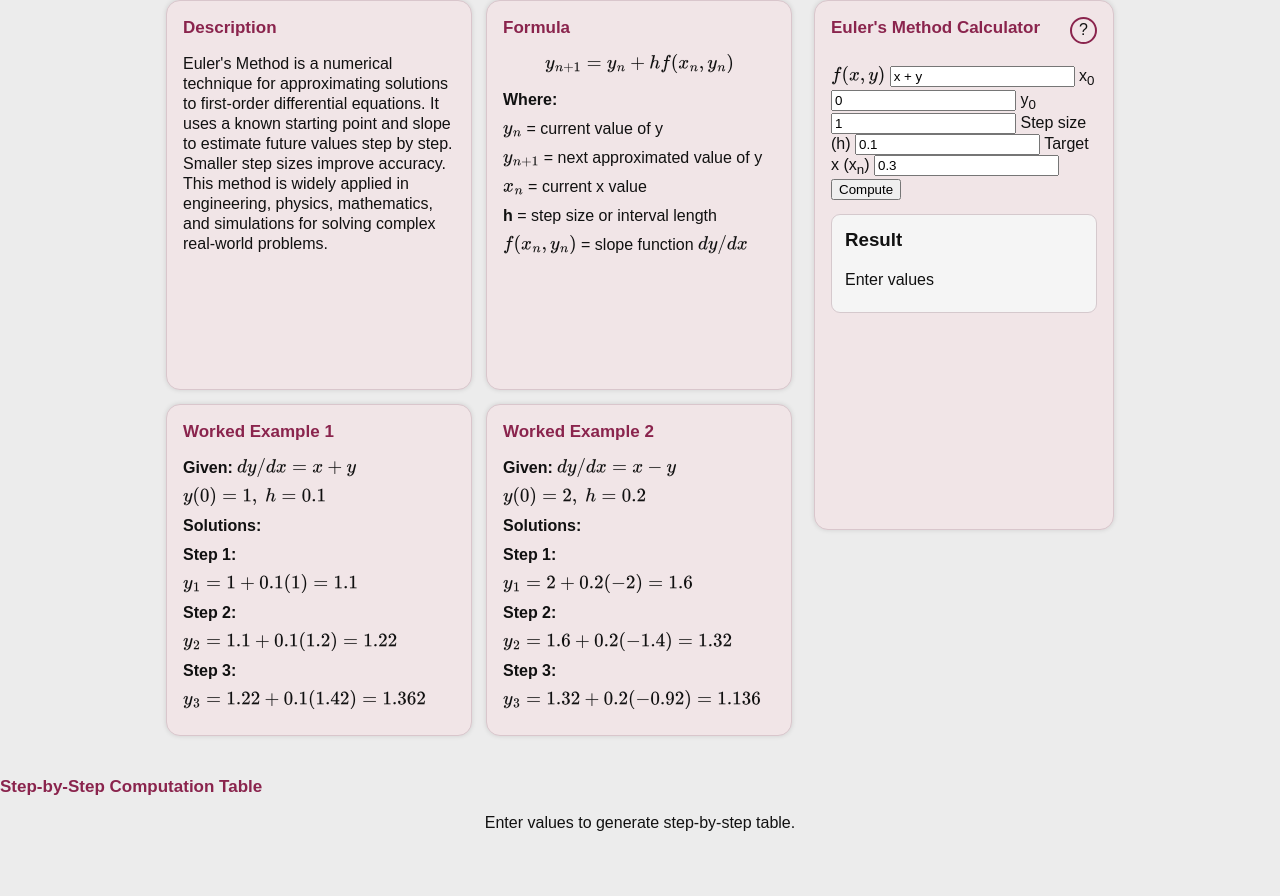
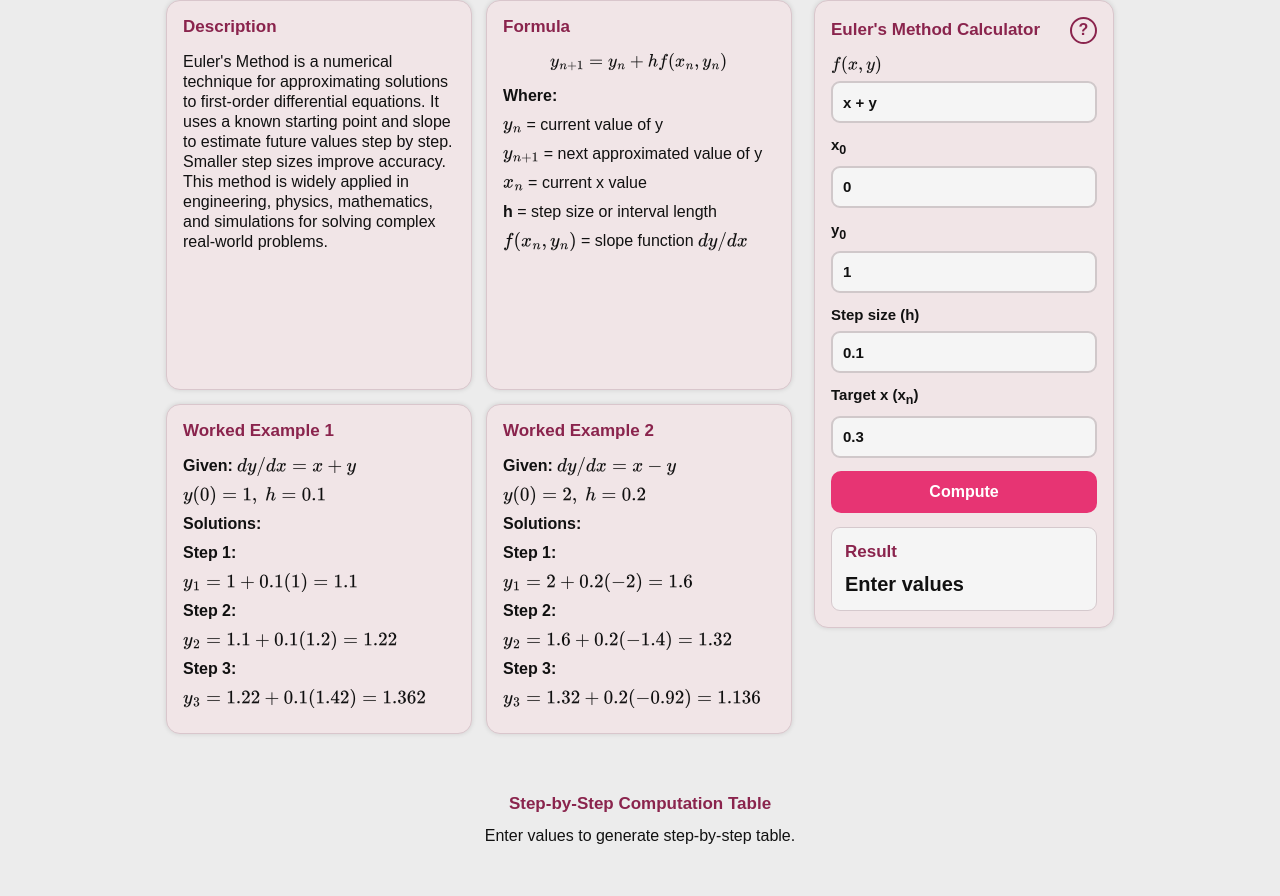
Before and after one commit to castoricodonna123-debug/eulers-method-calculator, a Flask app: page / in a window 1280 px wide. Shown: the part 109-1005 px from the top of the page. Before the commit the page ends 940 px from the top, so only its background shows below. Run offline with Flask 3, Linux system fonts and the light colour scheme.

Commit message:
Update style.css

```diff
--- a/static/style.css
+++ b/static/style.css
@@ -26,7 +26,10 @@ body {
     text-align: center;
 }
 
-h1, h2, h3, p {
+h1,
+h2,
+h3,
+p {
     margin-top: 0;
 }
 
@@ -42,6 +45,7 @@ h1 {
     font-size: 15px;
 }
 
+/* FIXED MAIN LAYOUT */
 .layout {
     display: grid;
     grid-template-columns: 1fr 300px;
@@ -81,6 +85,7 @@ h2 {
     margin-bottom: 16px;
     color: var(--pink-dark);
     font-size: 17px;
+    line-height: 1.15;
 }
 
 p {
@@ -88,15 +93,29 @@ p {
     font-size: 16px;
 }
 
+.formula {
+    margin: 6px 0 12px;
+    text-align: center;
+    font-size: 15px;
+}
+
 .calculator-card {
     width: 100%;
+    min-width: 0;
     min-height: 530px;
+    padding: 16px;
 }
 
 .calculator-title {
     display: flex;
+    align-items: center;
     justify-content: space-between;
+    gap: 12px;
     margin-bottom: 12px;
+}
+
+.calculator-title h2 {
+    margin: 0;
 }
 
 .calculator-title span {
@@ -106,67 +125,125 @@ p {
     place-items: center;
     border: 2px solid var(--pink-dark);
     border-radius: 50%;
+    color: var(--pink-dark);
+    font-weight: 700;
 }
 
-/* RESULT */
+form {
+    display: grid;
+    gap: 13px;
+}
+
+label {
+    display: block;
+    font-size: 15px;
+    font-weight: 700;
+}
+
+input {
+    display: block;
+    width: 100%;
+    height: 42px;
+    margin-top: 7px;
+    border: 2px solid #d0c8ca;
+    border-radius: 9px;
+    background: var(--field);
+    color: var(--ink);
+    font: inherit;
+    padding: 8px 10px;
+}
+
+button {
+    width: 100%;
+    height: 42px;
+    border: 0;
+    border-radius: 10px;
+    background: var(--pink);
+    color: white;
+    cursor: pointer;
+    font: inherit;
+    font-weight: 700;
+}
+
 .result-box {
+    min-height: 84px;
     margin-top: 14px;
-    padding: 13px;
     border: 1px solid #d5c9cd;
     border-radius: 9px;
     background: var(--field);
+    padding: 13px;
+}
+
+.result-box h3 {
+    margin-bottom: 10px;
+    color: var(--pink-dark);
+    font-size: 17px;
+}
+
+.result-box p {
+    margin-bottom: 0;
+    font-size: 20px;
+    font-weight: 700;
+}
+
+.error-text {
+    color: #b42318;
+    font-size: 13px !important;
 }
 
 /* ========================= */
-/* ✅ ADDED TABLE STYLES ONLY */
+/* ✅ ADDED: STEP-BY-STEP TABLE */
 /* ========================= */
 
-.euler-table-wrapper {
+.table-section {
     max-width: 980px;
-    margin: 0 auto 40px;
+    margin: 20px auto 50px;
     padding: 0 16px;
 }
 
-.euler-table-title {
-    font-size: 18px;
+.table-section h2 {
     color: var(--pink-dark);
-    margin-bottom: 10px;
-    font-weight: 700;
+    margin-bottom: 12px;
+    text-align: center;
 }
 
-.euler-table {
+.table-section table {
     width: 100%;
     border-collapse: collapse;
-    background: var(--card);
-    border-radius: 12px;
+    background: var(--field);
+    border: 1px solid var(--border);
+    border-radius: 10px;
     overflow: hidden;
-    box-shadow: 0 0 5px rgba(0,0,0,0.12);
 }
 
-.euler-table th,
-.euler-table td {
+.table-section th,
+.table-section td {
+    border: 1px solid #d5c9cd;
     padding: 10px;
     text-align: center;
-    border-bottom: 1px solid var(--border);
-}
-
-.euler-table th {
-    background: var(--pink);
-    color: white;
     font-size: 14px;
 }
 
-.euler-table td {
-    font-size: 14px;
+.table-section th {
+    background: var(--pink);
+    color: white;
 }
 
 @media (max-width: 820px) {
     .layout {
         grid-template-columns: 1fr;
         max-width: 430px;
+        margin: 0 auto;
     }
 
     .left-grid {
         grid-template-columns: 1fr;
     }
+
+    .description,
+    .formula-card,
+    .example,
+    .calculator-card {
+        min-height: auto;
+    }
 }
```
